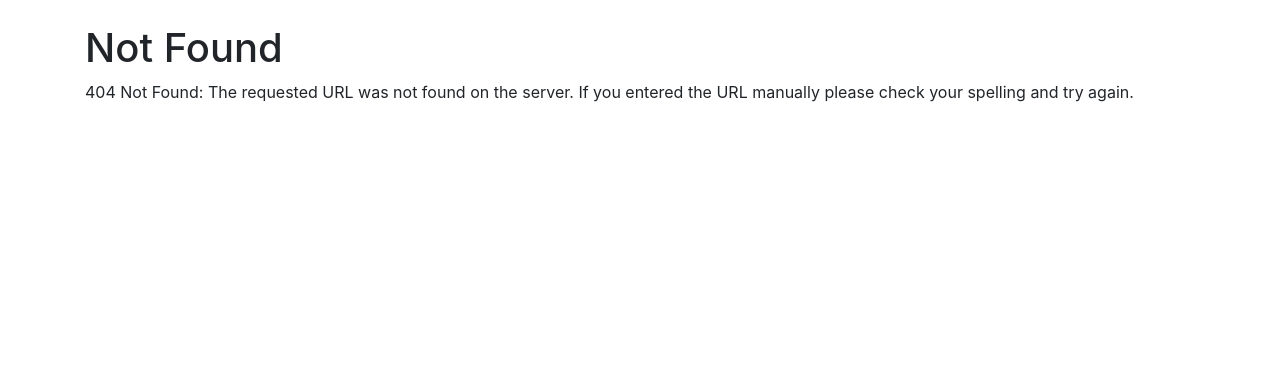
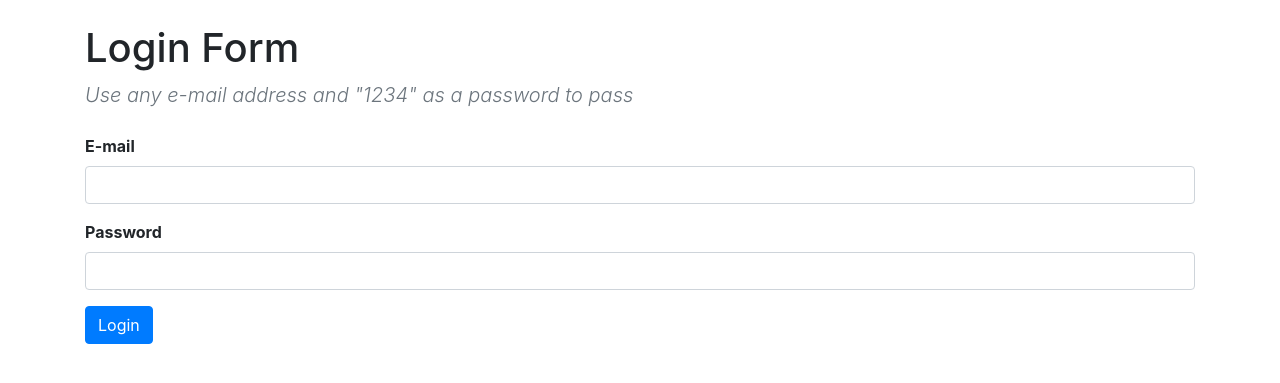
Before and after one commit to danielm/flask-base, a Flask app: page /auth/login in a window 1280 px wide. Shown: the part 56-439 px from the top of the page. Run offline with Flask 2, Linux system fonts and the light colour scheme; some libraries are stand-ins or nearby versions.

Commit message:
Refactor some structure

```diff
--- a/app.py
+++ /dev/null
@@ -1,137 +0,0 @@
-#
-# By: Daniel Morales <daniminas@gmail.com>
-#
-# Web: https://github.com/danielm/flask-base
-#
-# Licence: GPL/MIT
-#
-
-from flask import Flask, request, make_response, redirect, render_template, url_for, session, flash
-from flask_bootstrap import Bootstrap
-import unittest
-from functools import wraps
-
-from forms import LoginForm
-
-# Flask instance
-app = Flask(__name__, template_folder='./templates', static_folder='./static')
-bootstrap = Bootstrap(app)
-
-
-# Configuration
-app.config['SECRET_KEY'] = 'Not_So_Secret' # Needed to use session
-app.config['SIMPLE_PASSWORD'] = '1234' # our own stuff, just to implement a simple login
-
-
-# Simple decorator as only example
-def protected_area(func):
-  """Checks if user is logged in (keys exists in session)"""
-  @wraps(func)
-  def wrapper(*args, **kwargs):
-    email = session.get('email')
-    if not email:
-      flash('You must login to access that area', 'warning')
-
-      return redirect(url_for('login'))
-
-    return func(*args, **kwargs)
-
-  return wrapper
-
-
-# Homepage (index)
-@app.route('/')
-def index():
-  response = redirect(url_for('hello', name='Joe'))
-
-  return response
-
-
-# Private Area Example
-@app.route('/panel')
-@protected_area
-def panel():
-  return render_template('panel.html')
-
-
-# Example rout with a parameter
-@app.route('/hello/<string:name>')
-def hello(name):
-  cookie_name = 'views_' + name
-  views = int(request.cookies.get(cookie_name, 0))
-  views += 1
-
-  user_ip = request.remote_addr
-
-  context = {
-    'user_ip': user_ip,
-    'views': views,
-    'name': name,
-  }
-
-  response = make_response(render_template('hello.html', **context))
-  response.set_cookie(cookie_name, str(views))
-
-  return response
-
-
-# Login form
-@app.route('/login', methods=['GET', 'POST'])
-def login():
-  login_form = LoginForm()
-
-  if login_form.validate_on_submit():
-    email = login_form.email.data
-    password = login_form.password.data
-
-    # TODO: Hey dude, add some actual logic here...
-    if password == app.config['SIMPLE_PASSWORD']:
-      session['email'] = email
-
-      flash('Login successful', 'success')
-
-      return redirect(url_for('panel'))
-    else:
-      login_form.email.errors.append('Invalid Username/password')
-
-  context = {
-    'login_form': login_form,
-  }
-
-  return render_template('form.html', **context)
-
-
-# Log out
-@app.route('/logout')
-def logout():
-  session.pop('email', None)
-
-  flash('Logged out', 'info')
-
-  return redirect(url_for('login'))
-
-
-# Not Found Error page
-@app.errorhandler(404)
-def not_found(error):
-  return render_template('404.html', error=error)
-
-
-# Server Error page
-@app.errorhandler(500)
-def internal_server_error(error):
-  return render_template('500.html', error=error)
-
-
-# Sample command to run Unit tests
-@app.cli.command()
-def test():
-  tests = unittest.TestLoader().discover('tests')
-  unittest.TextTestRunner().run(tests)
-
-
-# Develpment entrypoint
-if __name__ == '__main__':
-  app.jinja_env.auto_reload = True
-  app.config['TEMPLATES_AUTO_RELOAD'] = True
-  app.run(debug=True, host='0.0.0.0')
--- /dev/null
+++ b/app/auth/views.py
@@ -0,0 +1,42 @@
+from flask import redirect, render_template, url_for, flash, session
+
+from flask import current_app
+
+from . import auth
+
+from app.forms import LoginForm
+
+# Login form
+@auth.route('/login', methods=['GET', 'POST'])
+def login():
+  login_form = LoginForm()
+
+  if login_form.validate_on_submit():
+    email = login_form.email.data
+    password = login_form.password.data
+
+    # TODO: Hey dude, add some actual logic here...
+    if password == current_app.config['SIMPLE_PASSWORD']:
+      session['email'] = email
+
+      flash('Login successful', 'success')
+
+      return redirect(url_for('panel'))
+    else:
+      login_form.email.errors.append('Invalid Username/password')
+
+  context = {
+    'login_form': login_form,
+  }
+
+  return render_template('login.html', **context)
+
+
+# Log out
+@auth.route('/logout')
+def logout():
+  session.pop('email', None)
+
+  flash('Logged out', 'info')
+
+  return redirect(url_for('auth.login'))
--- /dev/null
+++ b/app/config.py
@@ -0,0 +1,4 @@
+class Config:
+    # Configuration
+    SECRET_KEY = 'Not_So_Secret' # Needed to use session
+    SIMPLE_PASSWORD = '1234' # our own stuff, just to implement a simple login
--- a/templates/header.html
+++ b/app/templates/header.html
@@ -22,7 +22,7 @@
         <div class="dropdown-menu dropdown-menu-right" aria-labelledby="userDropdown">
           <a class="dropdown-item" href="{{ url_for('panel') }}">Visit private Area</a>
           <div class="dropdown-divider"></div>
-          <a class="dropdown-item" href="{{ url_for('logout') }}">Logout</a>
+          <a class="dropdown-item" href="{{ url_for('auth.logout') }}">Logout</a>
         </div>
       </div>
       {% else %}
--- /dev/null
+++ b/main.py
@@ -0,0 +1,78 @@
+#
+# By: Daniel Morales <daniminas@gmail.com>
+#
+# Web: https://github.com/danielm/flask-base
+#
+# Licence: GPL/MIT
+#
+
+from flask import request, make_response, redirect, render_template, url_for, session, flash
+import unittest
+
+from app import create_app
+from app.auth import protected_area
+
+# Flask instance
+app = create_app()
+
+
+# Homepage (index)
+@app.route('/')
+def index():
+  response = redirect(url_for('hello', name='Joe'))
+
+  return response
+
+
+# Private Area Example
+@app.route('/panel')
+@protected_area
+def panel():
+  return render_template('panel.html')
+
+
+# Example rout with a parameter
+@app.route('/hello/<string:name>')
+def hello(name):
+  cookie_name = 'views_' + name
+  views = int(request.cookies.get(cookie_name, 0))
+  views += 1
+
+  user_ip = request.remote_addr
+
+  context = {
+    'user_ip': user_ip,
+    'views': views,
+    'name': name,
+  }
+
+  response = make_response(render_template('hello.html', **context))
+  response.set_cookie(cookie_name, str(views))
+
+  return response
+
+
+# Not Found Error page
+@app.errorhandler(404)
+def not_found(error):
+  return render_template('404.html', error=error)
+
+
+# Server Error page
+@app.errorhandler(500)
+def internal_server_error(error):
+  return render_template('500.html', error=error)
+
+
+# Sample command to run Unit tests
+@app.cli.command(name='test', help='Some basic')
+def test():
+  tests = unittest.TestLoader().discover('tests')
+  unittest.TextTestRunner().run(tests)
+
+
+# Develpment entrypoint
+if __name__ == '__main__':
+  app.jinja_env.auto_reload = True
+  app.config['TEMPLATES_AUTO_RELOAD'] = True
+  app.run(debug=True, host='0.0.0.0')
```
Also changed, not shown: app/__init__.py (added, +16 -0 lines), app/auth/__init__.py (added, +21 -0 lines), tests/tests.py (+12 -4 lines), Readme.md, app/forms.py (renamed from forms.py), app/static/css/theme.css (renamed from static/css/theme.css), app/templates/404.html (renamed from templates/404.html), app/templates/500.html (renamed from templates/500.html), app/templates/base.html (renamed from templates/base.html), app/templates/hello.html (renamed from templates/hello.html), app/templates/login.html (renamed from templates/form.html), app/templates/macros.html (renamed from templates/macros.html), app/templates/panel.html (renamed from templates/panel.html).
